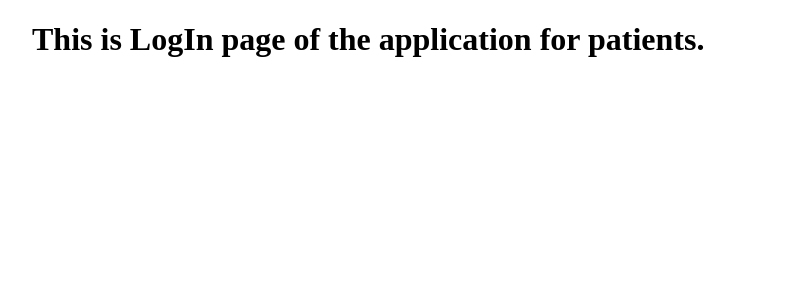
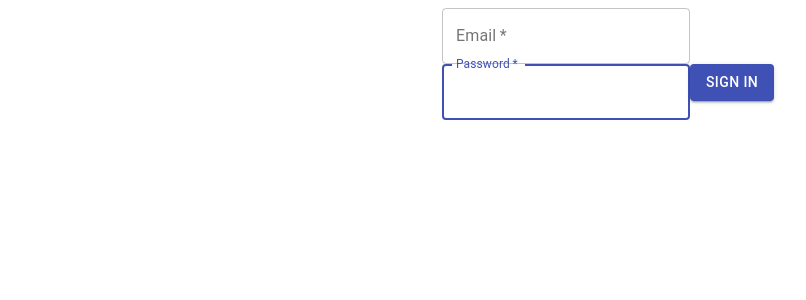
Before and after one commit to Deepesh368/Consent_Management_System, a React (Create React App) app in the folder client/: page /patient/auth in a window 1280 px wide. Shown: the top 300 px of the page, without its empty margins (0-806 px from the left). Built offline with nearby package versions, Linux system fonts and the light colour scheme.

Commit message:
Added login,logout functionality

```diff
--- a/client/src/actions/patientAuth.js
+++ b/client/src/actions/patientAuth.js
@@ -3,6 +3,7 @@ import { PATIENT_AUTH, PATIENT_LOGOUT } from '../constants/actionTypes';
 
 export const patientlogin = (formData, history) => async (dispatch) => {
     try {
+        console.log(formData);
         const { data } = await api.patientLogIn(formData);
         dispatch({ type: PATIENT_AUTH, data });
         history.push('/patient');
--- a/client/src/api/index.js
+++ b/client/src/api/index.js
@@ -2,14 +2,14 @@ import axios from 'axios';
 
 const API = axios.create({ baseURL: 'http://localhost:9001' });
 
-// API.interceptors.request.use((req) => {
-//     if (localStorage.getItem('profile')) {
-//         req.headers.Authorization = `${
-//             JSON.parse(localStorage.getItem('profile')).token
-//         }`;
-//     }
-//     return req;
-// });
+API.interceptors.request.use((req) => {
+    if (localStorage.getItem('profile')) {
+        req.headers.Authorization = `${
+            JSON.parse(localStorage.getItem('profile')).token
+        }`;
+    }
+    return req;
+});
 
 export const patientLogIn = (formData) => API.post('/patient/login', formData);
 export const patientLogOut = (formData) =>
--- a/client/src/components/Patient/PatientAuth/PatientAuth.js
+++ b/client/src/components/Patient/PatientAuth/PatientAuth.js
@@ -1,10 +1,59 @@
-import React from 'react';
+import { Button, Container, TextField } from '@material-ui/core';
+import React, { useState } from 'react';
+import { useDispatch } from 'react-redux';
+import { useNavigate } from 'react-router-dom';
+import { patientlogin } from '../../../actions/patientAuth';
+
+const initialState = {
+    email: '',
+    password: '',
+};
 
 const PatientAuth = () => {
+    const history = useNavigate();
+    const dispatch = useDispatch();
+    const [formData, setFormData] = useState(initialState);
+
+    const handleChange = (e) => {
+        setFormData({ ...formData, [e.target.name]: e.target.value });
+    };
+
+    const handleSubmit = (e) => {
+        e.preventDefault();
+        dispatch(patientlogin(formData, history));
+    };
+
     return (
-        <div>
-            <h1>This is LogIn page of the application for patients.</h1>
-        </div>
+        // <div>
+        //     <h1>This is LogIn page of the application for patients.</h1>
+        // </div>
+        <Container component="main" maxWidth="xs">
+            <form onSubmit={handleSubmit}>
+                <TextField
+                    name="email"
+                    label="Email"
+                    onChange={handleChange}
+                    variant="outlined"
+                    required
+                    autoFocus
+                    half="true"
+                ></TextField>
+
+                <TextField
+                    name="password"
+                    label="Password"
+                    onChange={handleChange}
+                    variant="outlined"
+                    required
+                    autoFocus
+                    half="true"
+                ></TextField>
+
+                <Button type="submit" variant="contained" color="primary">
+                    Sign In
+                </Button>
+            </form>
+        </Container>
     );
 };
 
```
